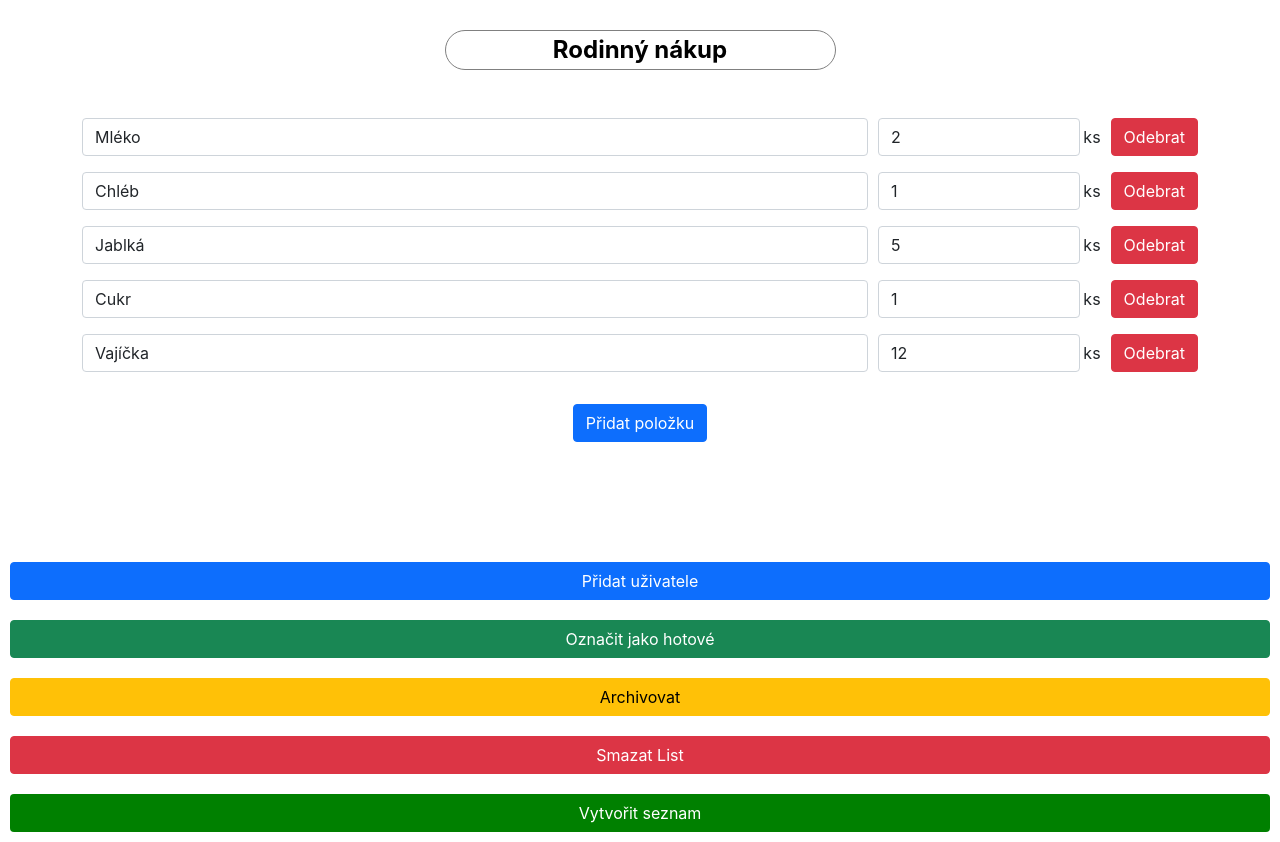
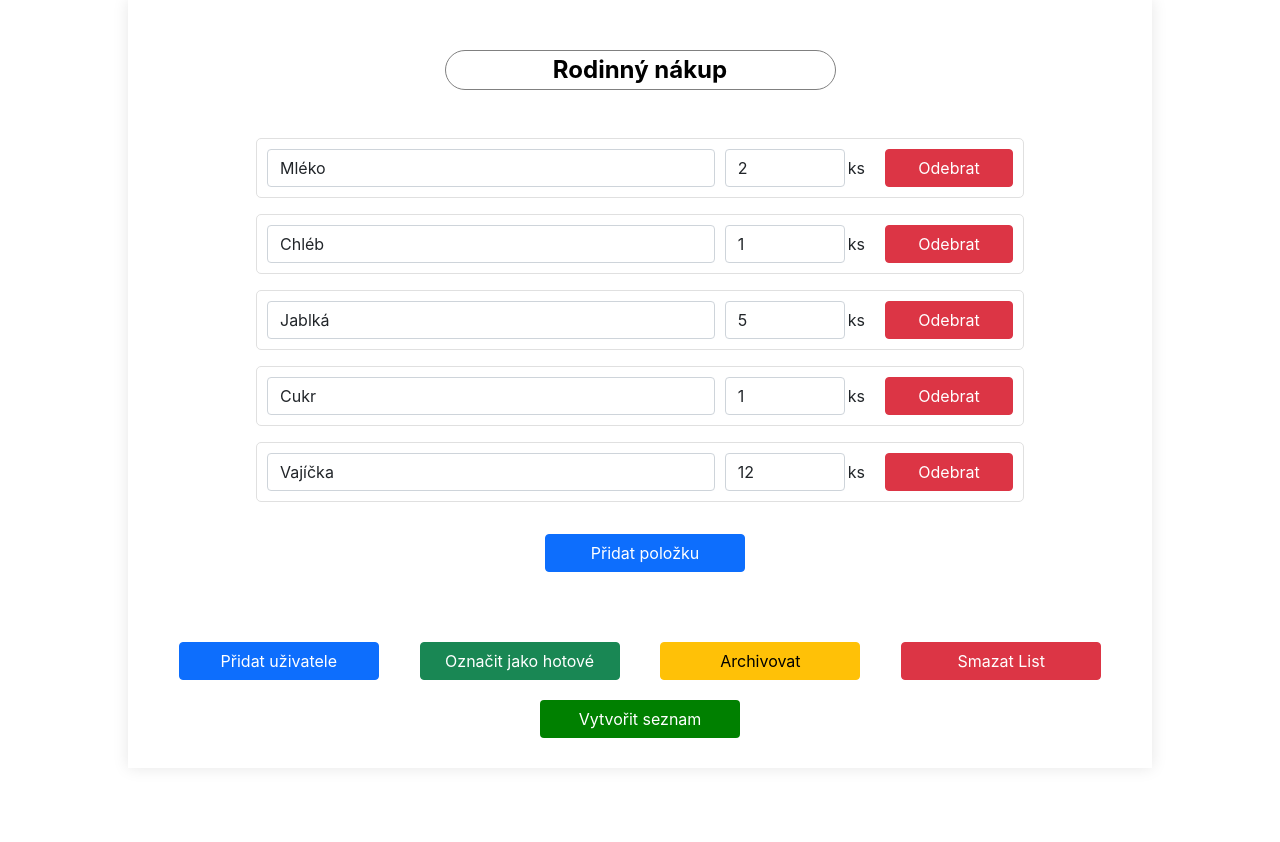
Before and after one commit to stefan-rajilic/uuShoppingList, a React (Create React App) app in the folder uushoppinglist/: page /Shoppinglist in a window 1280 px wide. After the commit the page ends 800 px from the top, so only its background shows below. Built offline with nearby package versions, Linux system fonts and the light colour scheme.

Commit message:
added responsivity, createList fnc

```diff
--- a/uushoppinglist/package.json
+++ b/uushoppinglist/package.json
@@ -9,7 +9,7 @@
     "react": "^18.2.0",
     "react-dom": "^18.2.0",
     "react-router-dom": "^6.17.0",
-    "react-scripts": "5.0.1",
+    "react-scripts": "^3.0.1",
     "web-vitals": "^2.1.4"
   },
   "scripts": {
--- a/uushoppinglist/src/App.css
+++ b/uushoppinglist/src/App.css
@@ -1,3 +1,47 @@
+@media (min-width: 1100px) {
+  .shopping-list {
+      max-width: 80%;
+      margin: 0 auto;
+      box-shadow: 0px 0px 15px rgba(0, 0, 0, 0.1);
+      padding: 20px;
+      background-color: #ffffff;
+  }
+
+  .container {
+      display: flex;
+      flex-direction: column;
+      align-items: center;
+  }
+
+  .list-items {
+      width: 80%;
+  }
+
+  .list-item {
+      padding: 10px;
+      border: 1px solid #e0e0e0;
+      border-radius: 5px;
+  }
+
+  .btn {
+      margin-left: 10px;
+      width: 200px;
+  }
+
+  .actions {
+      display: flex;
+      justify-content: space-evenly;
+      flex-wrap: wrap;
+      flex-direction: row !important;
+      margin-top: 20px;
+  }
+
+  .modal-content {
+      width: 60%;
+      margin: 0 auto;
+  }
+}
+
 .actions {
   margin-top: 50px;
   display: flex;
--- a/uushoppinglist/src/ShoppingList.js
+++ b/uushoppinglist/src/ShoppingList.js
@@ -37,6 +37,10 @@ const ShoppingList = () => {
       Members: newItems,
     });
   };
+
+  const handleCreateList = () => {
+    console.log(shoppingList)
+  }
 
   const handleAddItem = () => {
     const newItems = [...shoppingList.Items, { name: "", quantity: 1 }];
@@ -136,7 +140,7 @@ const [userName, setUserName] = useState("");
         </button>
       </div>
 
-      <div className="actions">
+
       <div className="actions">
         <button
           type="button"
@@ -169,6 +173,7 @@ const [userName, setUserName] = useState("");
         <button
           className="create-list btn"
           style={{ backgroundColor: "green", color: "white" }}
+          onClick={handleCreateList}
         >
           Vytvořit seznam
         </button>
@@ -219,7 +224,7 @@ const [userName, setUserName] = useState("");
         )}
       </div>
       </div>
-    </div>
+
   );
 };
 
```
Also changed, not shown: 1 other file (tests, documents, lock files or other folders).
